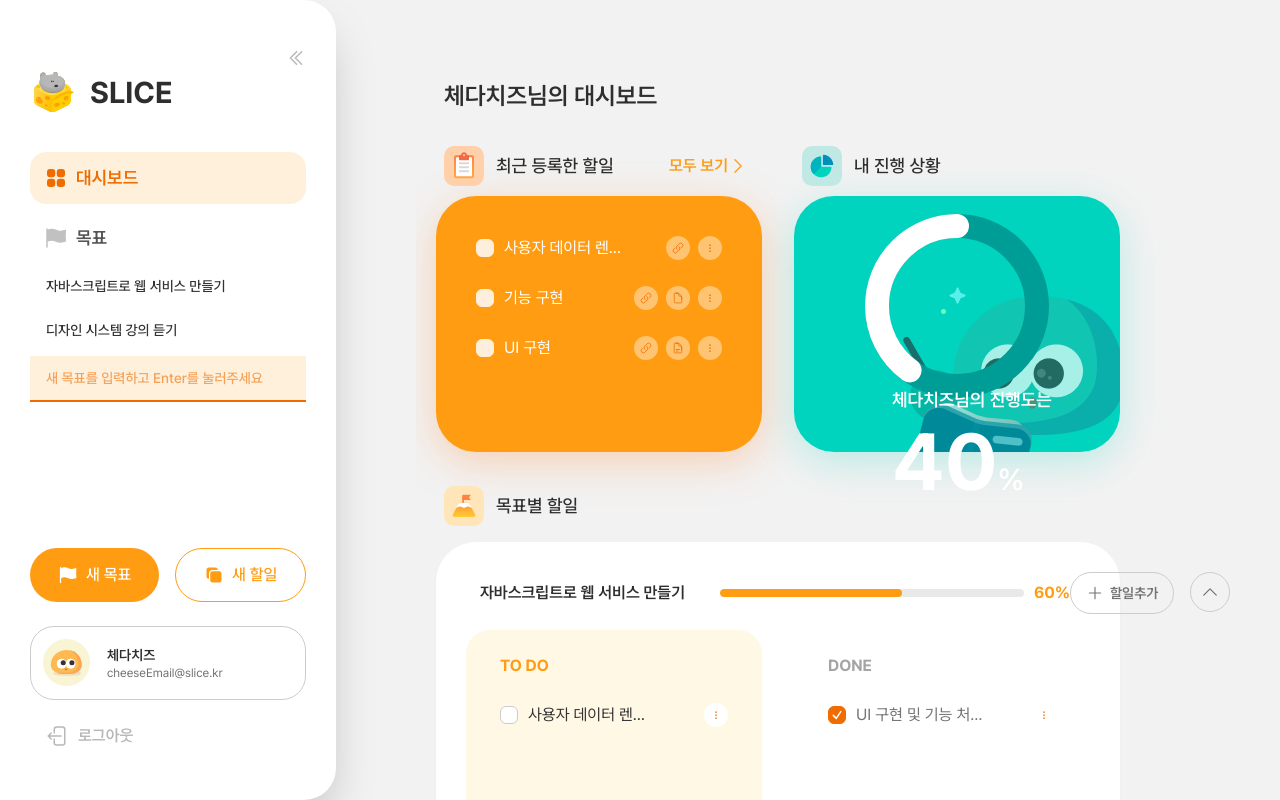
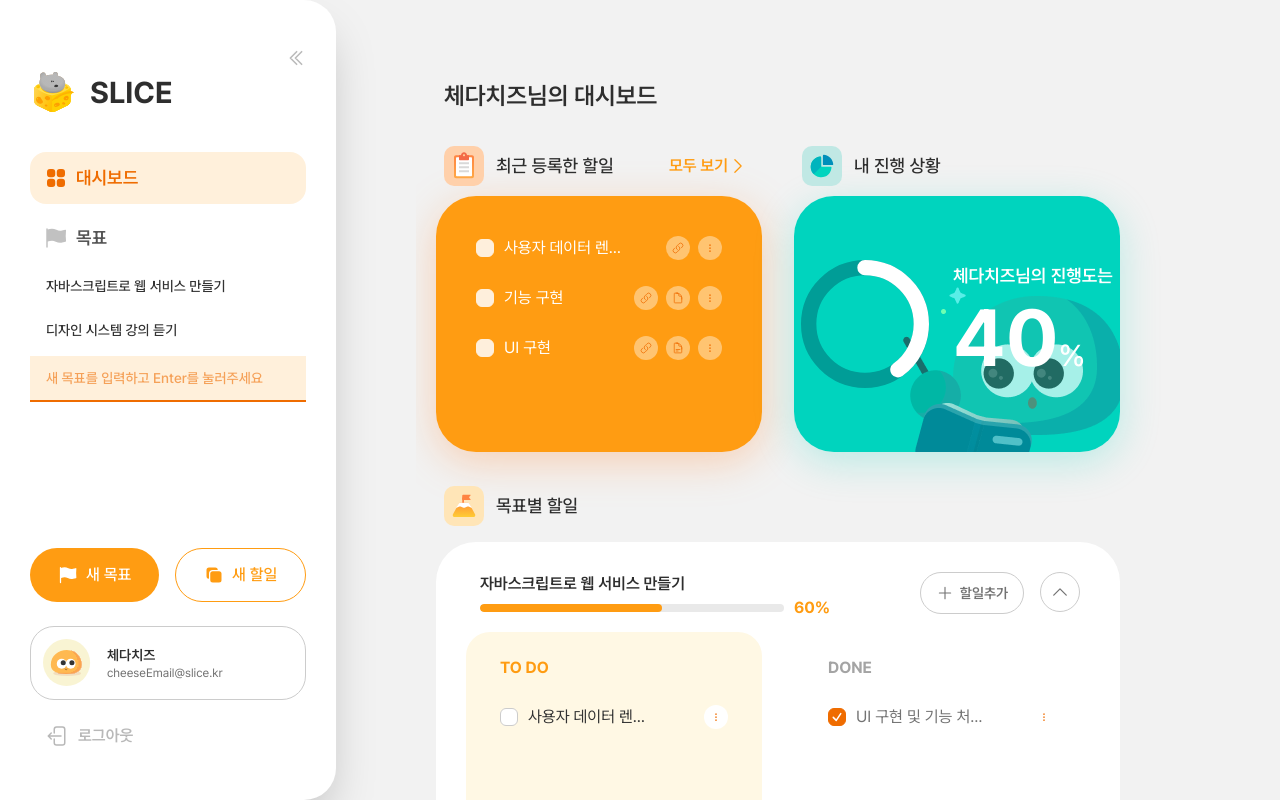
Before and after one commit to swallowedB/slice, a Next.js app: page / in a window 1280 px wide. Built offline with nearby package versions, Linux system fonts and the light colour scheme.

Commit message:
🔨 Refactor : 대시보드 스타일 분기

```diff
--- a/src/app/(protected)/(dashboard)/_components/goal/Goal.tsx
+++ b/src/app/(protected)/(dashboard)/_components/goal/Goal.tsx
@@ -41,8 +41,8 @@ export default function Goal() {
   return (
     <section>
       {/* 목표별 할 일  */}
-      <div>
-        <h3 className="mb-2.5 flex flex-wrap items-center pl-2 font-medium sm:text-base lg:text-lg">
+      <div className="overflow-x-clip">
+        <h3 className="mb-2.5 grid items-center pl-2 font-medium sm:text-base lg:text-lg">
           <p className="flex flex-wrap items-center">
             <img
               src="/icons/icon-goal.svg"
--- a/src/app/(protected)/(dashboard)/_components/goal/GoalHeader.tsx
+++ b/src/app/(protected)/(dashboard)/_components/goal/GoalHeader.tsx
@@ -17,16 +17,16 @@ export default function GoalHeader({
   isOpen,
 }: GoalHeaderProps) {
   return (
-    <div className="flex items-start justify-between sm:items-center">
-      <div className="w-full pl-2.5 sm:w-auto lg:flex lg:items-center lg:pl-3.5">
-        <h4 className="mb-3 line-clamp-2 pr-20 font-semibold break-keep sm:line-clamp-1 sm:w-105 sm:text-sm lg:mb-0 lg:w-60 lg:pr-7.5 lg:text-base">
+    <div className="flex items-start justify-between sm:grid sm:grid-cols-2 sm:items-center lg:flex lg:flex-col lg:items-start xl:flex-row">
+      <div className="lg: w-full pl-2.5 sm:w-auto lg:grid lg:grid-rows-[auto_auto] lg:gap-1 lg:pl-3.5 2xl:grid 2xl:grid-cols-2 2xl:items-center">
+        <h4 className="mb-3 line-clamp-2 pr-20 font-semibold break-keep sm:line-clamp-1 sm:text-sm lg:mb-0 lg:pr-7.5 lg:text-base">
           {title}
         </h4>
 
         <ProgressBar percent={percent} />
       </div>
 
-      <div className="flex pr-2.5">
+      <div className="flex pr-2.5 sm:ml-auto lg:mt-4 xl:mt-0">
         <Button
           variant="outline-gray"
           size="compact"
--- a/src/app/(protected)/(dashboard)/_components/progress/ProgressTodos.tsx
+++ b/src/app/(protected)/(dashboard)/_components/progress/ProgressTodos.tsx
@@ -19,7 +19,7 @@ export default function ProgressTodos() {
         내 진행 상황
       </h3>
 
-      <div className="h-46.5 rounded-[28px] bg-blue-200 bg-[url(/images/dashboard/obj-progress.png)] bg-[length:151px_auto] bg-[right_8px_bottom_-54px] bg-no-repeat p-0 shadow-[0_10px_40px_0_rgba(0,212,190,0.24)] transition-all sm:bg-[right_-24px_bottom_-54px] sm:p-6 lg:h-64 lg:rounded-[40px] lg:bg-[length:222px_auto] lg:bg-[right_-4px_bottom_-45px] lg:p-7.5 lg:hover:shadow-[0_10px_40px_0_rgba(0,212,190,0.24)]">
+      <div className="h-46.5 rounded-[28px] bg-blue-200 bg-[url(/images/dashboard/obj-progress.png)] bg-[length:151px_auto] bg-[right_8px_bottom_-54px] bg-no-repeat shadow-[0_10px_40px_0_rgba(0,212,190,0.24)] transition-all sm:bg-[right_-24px_bottom_-54px] lg:h-64 lg:rounded-[40px] lg:bg-[length:222px_auto] lg:bg-[right_-4px_bottom_-45px] lg:hover:shadow-[0_10px_40px_0_rgba(0,212,190,0.24)]">
         {mounted && (
           <Progress
             percent={40}
--- a/src/app/(protected)/(dashboard)/page.tsx
+++ b/src/app/(protected)/(dashboard)/page.tsx
@@ -1,17 +1,19 @@
+import MobileHeader from "../_components/layout/MobileHeader";
 import Goal from "./_components/goal/Goal";
 import ProgressTodos from "./_components/progress/ProgressTodos";
 import RecentTodos from "./_components/recent/RecentTodos";
 
 export default function DashBoardPage() {
   return (
-    <div className="h-screen">
+    <>
+      <MobileHeader title="체다치즈님의 대시보드" />
       <h2 className="color-black hidden sm:mb-8.5 sm:block sm:pl-2 sm:text-2xl sm:font-semibold">
         체다치즈님의 대시보드
       </h2>
 
       {/* 최근 할일 + 진행도 섹션 */}
       <section className="mb-7.5 sm:mb-8 lg:mb-8.5">
-        <div className="grid w-full grid-cols-1 sm:grid-cols-2 sm:gap-3 lg:gap-8">
+        <div className="grid w-full grid-cols-1 sm:grid-cols-2 sm:gap-3 lg:grid-cols-1 lg:gap-8 xl:grid-cols-2">
           <RecentTodos />
           <ProgressTodos />
         </div>
@@ -19,6 +21,6 @@ export default function DashBoardPage() {
 
       {/* 목표별 섹션 */}
       <Goal />
-    </div>
+    </>
   );
 }
--- a/src/components/progress/CircularProgress.tsx
+++ b/src/components/progress/CircularProgress.tsx
@@ -1,23 +1,22 @@
 type CircularProgressProps = {
   percent: number;
-  size: number;
 };
 
-export default function CircularProgress({
-  percent,
-  size,
-}: CircularProgressProps) {
-  const strokeWidth = size === 160 ? 24 : 14;
-  const radius = size / 2;
+export default function CircularProgress({ percent }: CircularProgressProps) {
+  // viewBox 내부 계산은 고정값
+  const size = 100;
+  const strokeWidth = 12;
+  const radius = (size - strokeWidth) / 2;
   const circumference = 2 * Math.PI * radius;
+
   const safePercent = Math.min(100, Math.max(0, percent));
   const offset = circumference - (safePercent / 100) * circumference;
 
   return (
     <svg
-      width={size}
-      height={size}
-      overflow="visible">
+      viewBox={`0 0 ${size} ${size}`}
+      preserveAspectRatio="xMidYMid meet"
+      className="h-20 w-20 sm:h-24 sm:w-24 lg:h-32 lg:w-32 2xl:h-40 2xl:w-40">
       <circle
         cx={size / 2}
         cy={size / 2}
@@ -36,7 +35,7 @@ export default function CircularProgress({
           strokeWidth={strokeWidth}
           fill="none"
           strokeDasharray={circumference}
-          strokeDashoffset={-offset}
+          strokeDashoffset={offset}
           strokeLinecap="round"
           style={{ transition: "stroke-dashoffset 1s ease-out" }}
         />
--- a/src/components/progress/Progress.tsx
+++ b/src/components/progress/Progress.tsx
@@ -1,5 +1,4 @@
 import CircularProgress from "./CircularProgress";
-import { useDeviceSize } from "@/hooks/useDeviceSize";
 
 const VARIANT_MAP = {
   default: {
@@ -18,22 +17,15 @@ export default function Progress({
   percent,
   variant = "default",
 }: ProgressProps) {
-  const { isDesktop } = useDeviceSize();
   const styles = VARIANT_MAP[variant];
 
-  const circleSize = variant === "large" && isDesktop ? 160 : 92;
   const percentSize = variant === "large" ? "text-3xl" : "text-xl";
 
   return (
-    // <div className="flex h-full
-    // flex-wrap items-center justify-center sm:justify-start sm:pl-3.75 lg:pl-4">
-    <div className="flex h-full flex-wrap items-center justify-center">
-      <CircularProgress
-        percent={percent}
-        size={circleSize}
-      />
+    <div className="flex h-full items-center justify-center gap-6">
+      <CircularProgress percent={percent} />
 
-      <div className="ml-7.5 text-white">
+      <div className="text-center text-white lg:text-left">
         <p className={styles.titleClass}>{title}</p>
         <p className={`${styles.percentClass} font-bold`}>
           {percent}
```
